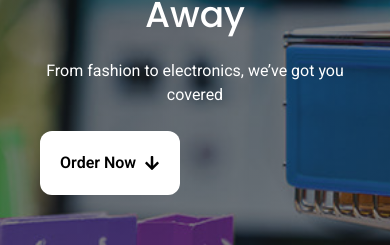
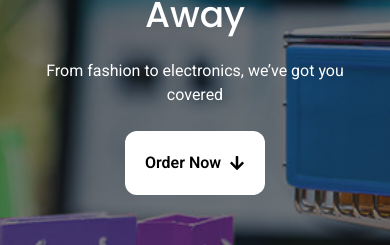
Before and after one commit to abdullah-al-mohammad/cartify-client, a React (Vite) app: page / in a window 390 px wide. Shown: the part 325-570 px from the top of the page. Built offline with nearby package versions, Linux system fonts and the light colour scheme; no server answers.

Commit message:
smal device btn center

```diff
--- a/src/pages/Home/Banner/Banner.jsx
+++ b/src/pages/Home/Banner/Banner.jsx
@@ -40,7 +40,7 @@ const Banner = ({ ordernow }) => {
             <button
               onClick={ordernow}
               type="button"
-              className="flex items-center gap-2 py-5 px-5 md:px-10 md:py-5 md:text-xl
+              className="flex items-center mx-auto md:mx-0 gap-2 py-5 px-5 md:px-10 md:py-5 md:text-xl
                   rounded-xl font-semibold
                   bg-white text-black
                   dark:bg-black dark:text-white
```
